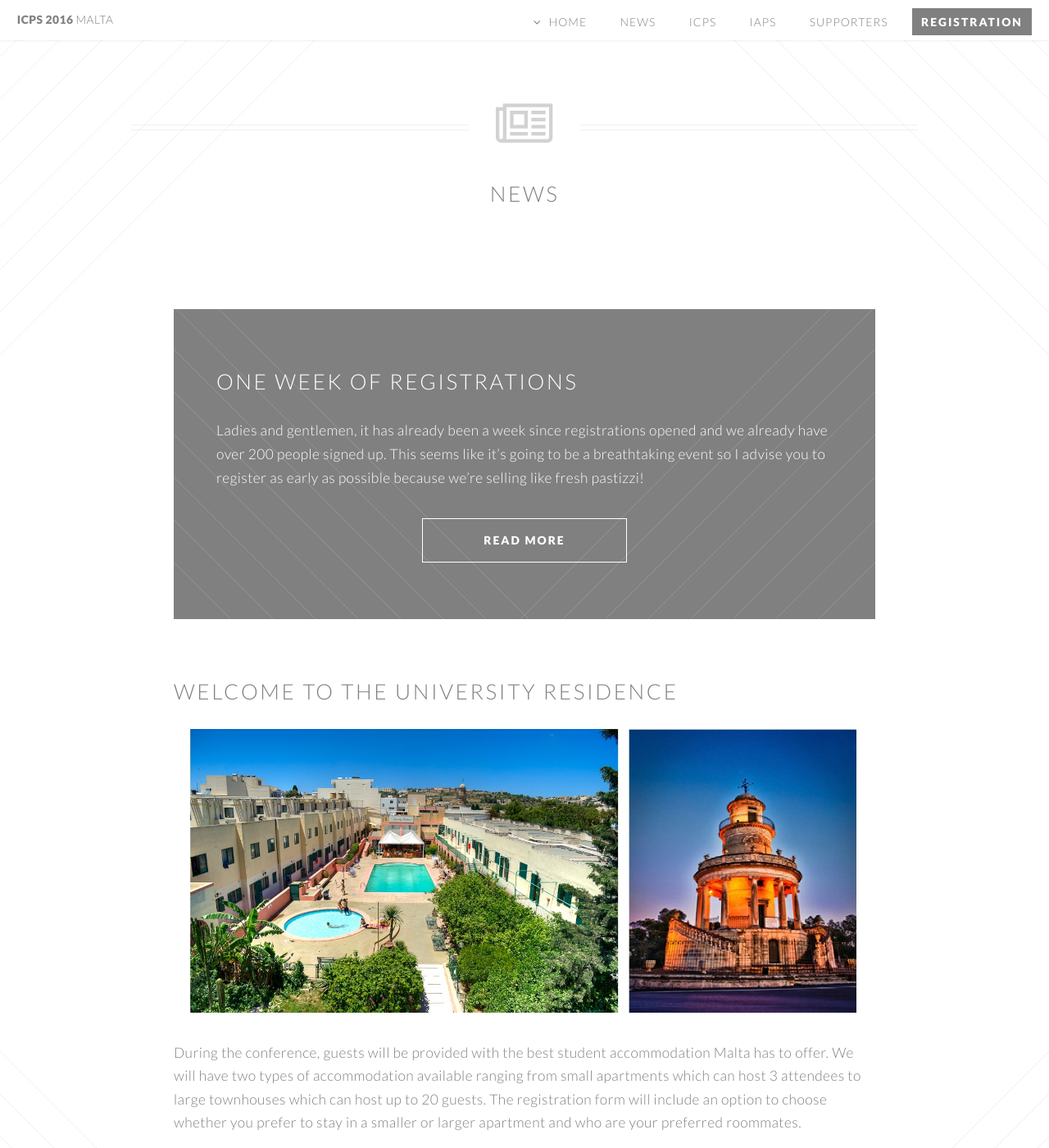
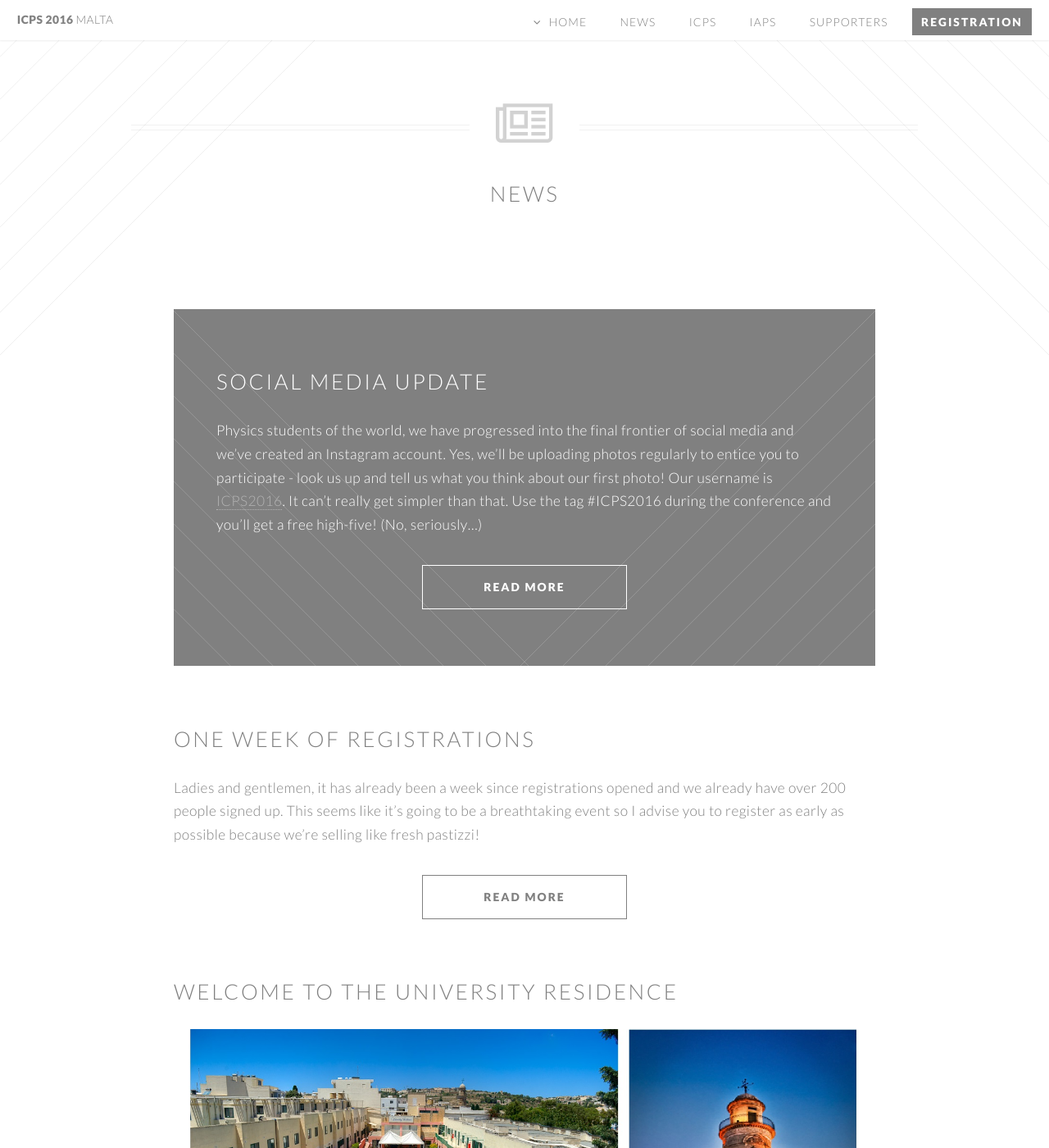
Before and after one commit to bread-on-toast/icps2016, a Jekyll site: the page built from news.html, in a window 1280 px wide and 1400 px high. Shown: the whole window at 82% size. Built offline with Jekyll 4.4.1, drawn with Linux system fonts in a browser that asks for light colours; nearby versions of some CDN libraries.

Commit message:
Added new blog post

```diff
--- a/_layouts/post.html
+++ b/_layouts/post.html
@@ -6,10 +6,11 @@ layout: default
   <header class="special container">
     <h2 class="post-title">{{ page.title }}</h2>
     <span class="icon {{page.icon}}"></span>
-    <p class="post-meta">{{ page.date | date: "%b %-d, %Y" }}{% if page.author %} • {{ page.author }}{% endif %}{% if page.meta %} • {{ page.meta }}{% endif %}</p>
+    <p class="post-meta">{{ page.date | date: "%b %-d, %Y" }}{% if page.author %} • {{ page.author }} {% endif %}{% if page.meta %} • {{ page.meta }}{% endif %}</p>
     {% if page.image %} <a class="image featured">
       <img src="post-images/{{page.image}}" />
     </a> {% endif %}
+    {% if page.author %}<p> by <a href="mailto:{{ page.email }}">{{ page.author }}</a> </p>{% endif %}
   </header>
 
   {{ content }}
--- a/_posts/2016-01-12-welcome-to-the-university-residence.markdown
+++ b/_posts/2016-01-12-welcome-to-the-university-residence.markdown
@@ -4,6 +4,8 @@ title: "Welcome to the University Residence"
 date: "2016-01-12"
 icon: "fa-bed"
 image: "residence.jpg"
+author: David Reuben Grech
+email: david@icps2016.com
 ---
 
 During the conference, guests will be provided with the best student accommodation Malta has to offer. We will have two types of accommodation available ranging from small apartments which can host 3 attendees to large townhouses which can host up to 20 guests. The registration form will include an option to choose whether you prefer to stay in a smaller or larger apartment and who are your preferred roommates.
--- a/_posts/2016-02-09-one-week-of-registrations.markdown
+++ b/_posts/2016-02-09-one-week-of-registrations.markdown
@@ -3,6 +3,8 @@ layout: post
 title: "One week of registrations"
 date: "2016-02-09"
 icon: "fa-percent"
+author: David Reuben Grech
+email: david@icps2016.com
 ---
 
 Ladies and gentlemen, it has already been a week since registrations opened and we already have over 200 people signed up. This seems like it's going to be a breathtaking event so I advise you to register as early as possible because we're selling like fresh pastizzi!
--- /dev/null
+++ b/_posts/2016-02-22-social-media-update.markdown
@@ -0,0 +1,14 @@
+---
+layout: post
+title: "Social Media Update"
+date: "2016-02-22"
+icon: "fa-instagram"
+author: David Reuben Grech
+email: david@icps2016.com
+---
+
+Physics students of the world, we have progressed into the final frontier of social media and we've created an Instagram account. Yes, we'll be uploading photos regularly to entice you to participate - look us up and tell us what you think about our first photo! Our username is [ICPS2016](https://www.instagram.com/icps2016/). It can't really get simpler than that. Use the tag #ICPS2016 during the conference and you'll get a free high-five! (No, seriously...)
+
+On another note, the organising committee recently arranged a photoshoot for its members. We've added a few members and updated the pictures of some of the old ones (you'll find that some of us have grown and matured a bit). Now you'll know what we [look like](http://icps2016.com/organisers.html) so you can find us at any moment during this amazing week in August which we're going to have.
+
+All of our other social media platforms are still available. You can find us on Twitter [@ICPS2016](https://twitter.com/icps2016) or using the [#ICPS2016](https://twitter.com/hashtag/icps2016) tag and like our [ICPS 2016 Facebook page](https://www.facebook.com/icps2016) and attend the [ICPS 2016 event](https://www.facebook.com/events/702282019911794/) and basically just follow us on every social media site known to man.
--- a/news.html
+++ b/news.html
@@ -12,7 +12,7 @@ icon: fa-newspaper-o
             {% if post.image %}
             <a class="image featured">
                 <img src="post-images/{{post.image}}" />
-            </a>
+            </a>1
             {% endif %}
 
             {{ post.excerpt }}
```
